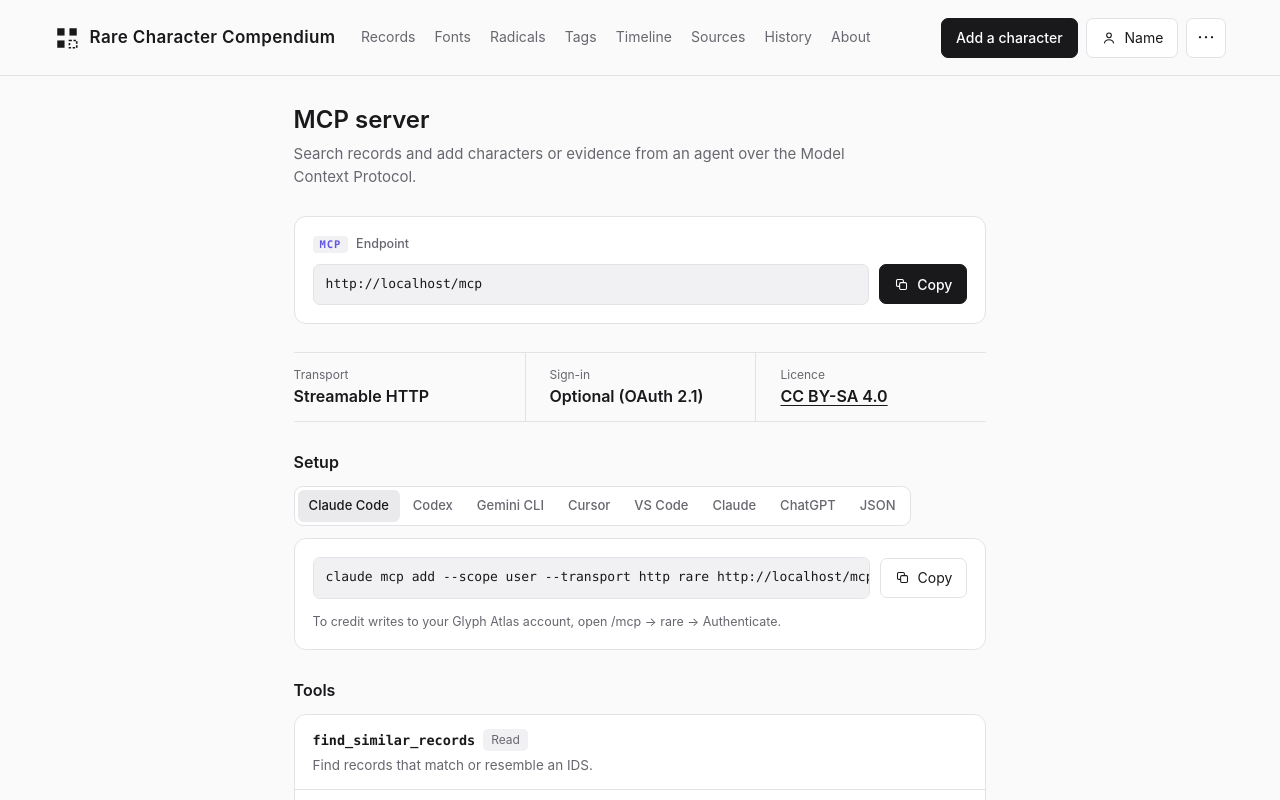
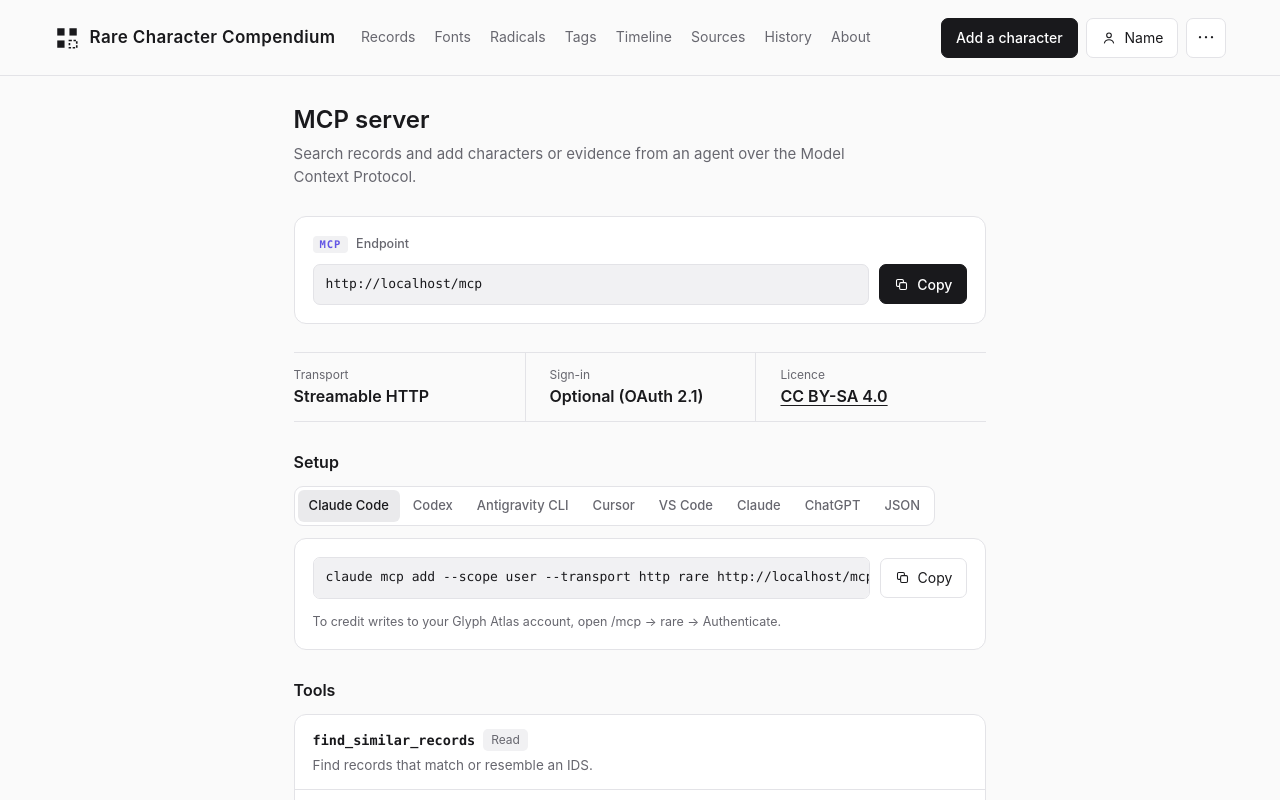
Before and after one commit to mkpoli/unencoded-db, a SvelteKit app: page /en/mcp in a window 1280 px wide. Shown: the top 800 px of the page. Built offline with nearby package versions, Linux system fonts and the light colour scheme; a web font is replaced by a local one.

Commit message:
docs(mcp): Antigravity CLI in place of the retired Gemini CLI

```diff
--- a/src/lib/mcp-setup.ts
+++ b/src/lib/mcp-setup.ts
@@ -1,12 +1,13 @@
 export const MCP_SERVER_NAME = 'rare'
 export const MCP_ENDPOINT_PATH = '/mcp'
 
-export const MCP_CLIENT_IDS = ['claude-code', 'codex', 'gemini', 'cursor', 'vscode', 'claude', 'chatgpt', 'json'] as const
+export const MCP_CLIENT_IDS = ['claude-code', 'codex', 'antigravity', 'cursor', 'vscode', 'claude', 'chatgpt', 'json'] as const
 export type McpClientId = (typeof MCP_CLIENT_IDS)[number]
 
 export const CODEX_LOGIN_COMMAND = `codex mcp login ${MCP_SERVER_NAME}`
-export const GEMINI_AUTH_COMMAND = `/mcp auth ${MCP_SERVER_NAME}`
 export const CLAUDE_CODE_AUTH_PATH = `/mcp → ${MCP_SERVER_NAME} → Authenticate`
+// Antigravity CLI signs in to an MCP server from its /mcp panel.
+export const ANTIGRAVITY_AUTH_PATH = '/mcp'
 
 export const CLAUDE_CONNECTOR_DOCS = 'https://support.claude.com/en/articles/11176164-use-connectors-to-extend-claude-s-capabilities'
 export const CHATGPT_MCP_DOCS = 'https://help.openai.com/en/articles/12584461-connecting-custom-mcp-servers-in-chatgpt'
@@ -19,8 +20,8 @@ export const claudeCodeCommand = (endpoint: string) =>
 export const codexCommand = (endpoint: string) =>
   `codex mcp add ${MCP_SERVER_NAME} --url ${endpoint}`
 
-export const geminiCommand = (endpoint: string) =>
-  `gemini mcp add --scope user --transport http ${MCP_SERVER_NAME} ${endpoint}`
+export const antigravityCommand = (endpoint: string) =>
+  `agy mcp add ${MCP_SERVER_NAME} ${endpoint}`
 
 export function cursorInstallUrl(endpoint: string) {
   const encoded = btoa(JSON.stringify({ url: endpoint }))
--- a/src/routes/[locale]/mcp/+page.svelte
+++ b/src/routes/[locale]/mcp/+page.svelte
@@ -2,18 +2,18 @@
   import { onDestroy, tick } from 'svelte'
   import Seo from '$lib/components/Seo.svelte'
   import {
+    ANTIGRAVITY_AUTH_PATH,
     CHATGPT_MCP_DOCS,
     CLAUDE_CODE_AUTH_PATH,
     CLAUDE_CONNECTOR_DOCS,
     CODEX_LOGIN_COMMAND,
-    GEMINI_AUTH_COMMAND,
     MCP_CLIENT_IDS,
     type McpClientId,
+    antigravityCommand,
     claudeCodeCommand,
     codexCommand,
     cursorConfig,
     cursorInstallUrl,
-    geminiCommand,
     genericConfig,
     vscodeConfig,
     vscodeInstallUrl,
@@ -61,7 +61,7 @@
     switch (id) {
       case 'claude-code': return 'Claude Code'
       case 'codex': return 'Codex'
-      case 'gemini': return 'Gemini CLI'
+      case 'antigravity': return 'Antigravity CLI'
       case 'cursor': return 'Cursor'
       case 'vscode': return 'VS Code'
       case 'claude': return 'Claude'
@@ -87,7 +87,7 @@
   const commandText = $derived(
     client === 'claude-code' ? claudeCodeCommand(endpoint)
       : client === 'codex' ? codexCommand(endpoint)
-      : client === 'gemini' ? geminiCommand(endpoint)
+      : client === 'antigravity' ? antigravityCommand(endpoint)
       : '',
   )
   const configText = $derived(
@@ -167,7 +167,7 @@
     </div>
 
     <div id="mcp-panel" class="panel stack" role="tabpanel" aria-labelledby="mcp-tab-{client}" tabindex="0">
-      {#if client === 'claude-code' || client === 'codex' || client === 'gemini'}
+      {#if client === 'claude-code' || client === 'codex' || client === 'antigravity'}
         <div class="code-line">
           <pre><code class="mono" bind:this={commandEl}>{commandText}</code></pre>
           <button
@@ -180,10 +180,10 @@
             <span>{copiedKey === cmdKey ? t('entry.copied') : t('entry.copy')}</span>
           </button>
         </div>
-        {#if client === 'claude-code'}
-          <p class="hint">{t('mcp.authHint', { command: CLAUDE_CODE_AUTH_PATH })}</p>
-        {:else if client === 'codex' || client === 'gemini'}
-          {@const authCommand = client === 'codex' ? CODEX_LOGIN_COMMAND : GEMINI_AUTH_COMMAND}
+        {#if client === 'claude-code' || client === 'antigravity'}
+          <p class="hint">{t('mcp.authHint', { command: client === 'claude-code' ? CLAUDE_CODE_AUTH_PATH : ANTIGRAVITY_AUTH_PATH })}</p>
+        {:else if client === 'codex'}
+          {@const authCommand = CODEX_LOGIN_COMMAND}
           <div class="sub-step">
             <span class="hint">{t('mcp.authStep')}</span>
             <div class="code-line">
```
Also changed, not shown: 1 other file (tests, documents, lock files or other folders).
